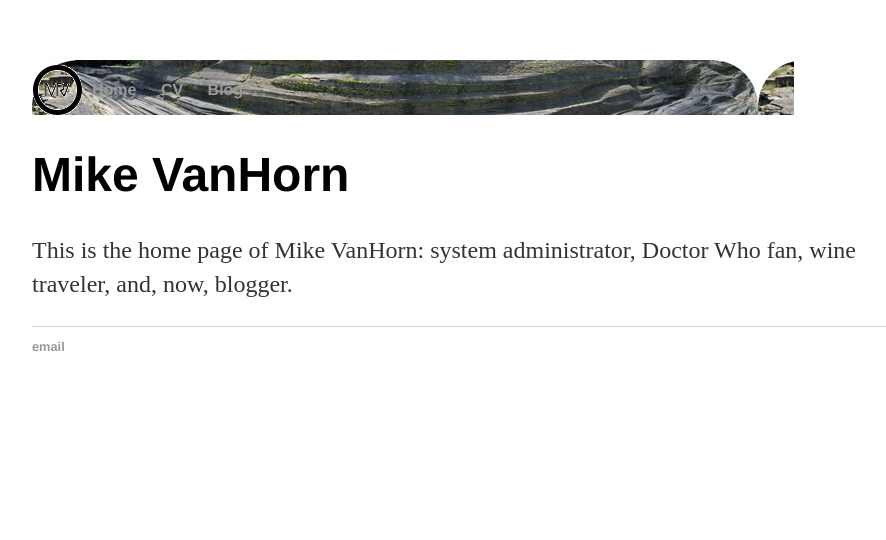
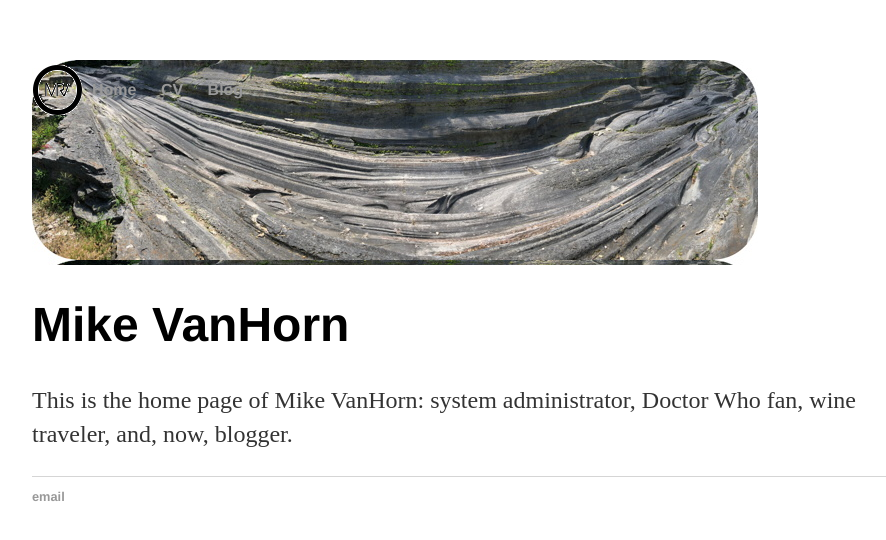
Before and after one commit to mrvanhorn/mrvanhorn.github.io, a Jekyll site: the page built from index.html, in a window 1280 px wide. Shown: the top 540 px of the page, without its empty margins (160-1046 px from the left). Built offline with Jekyll 4.4.1, drawn with Linux system fonts in a browser that asks for light colours.

Commit message:
Update main.css

```diff
--- a/css/main.css
+++ b/css/main.css
@@ -19,7 +19,9 @@ div.title {
 nav {
     height: 50px;
     padding-top: 5px;
-    width: 762px;
+    width: 726px;
+    height: 200px;
+    color: #ffffff;
     background-image: url("/graphics/glacialgrooves-rounded-726x200.jpg");
 /*    border-width: 5px;
     border-style: solid;
```
